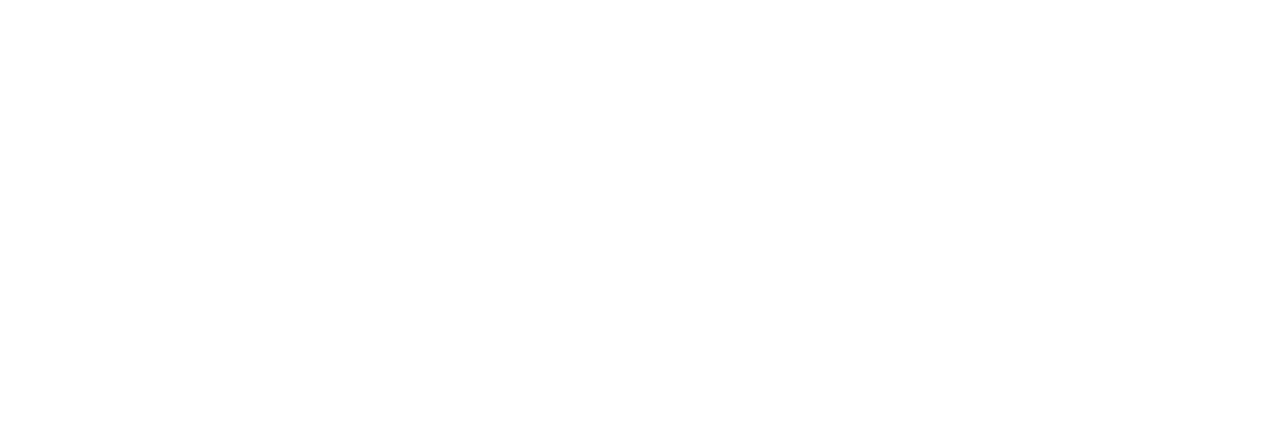
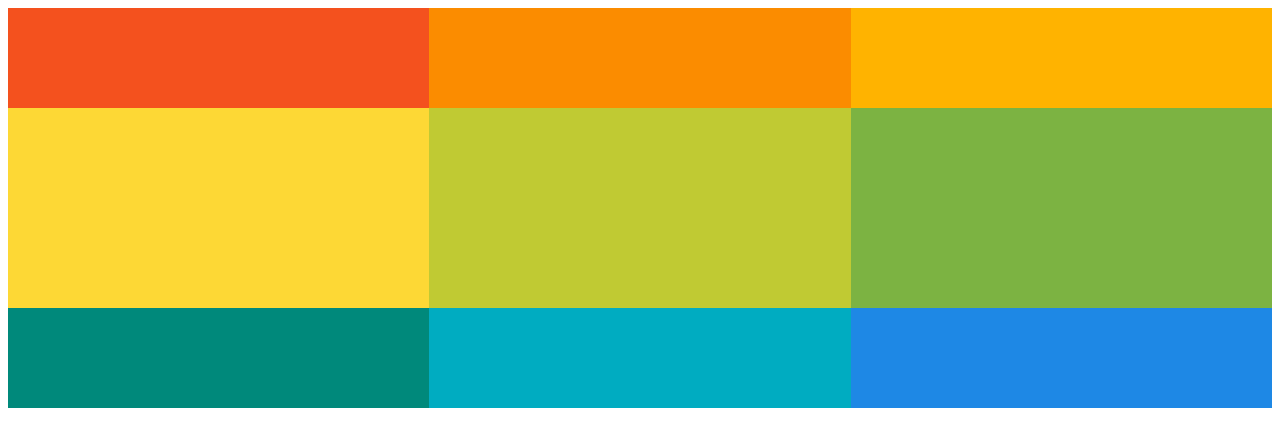
Before and after one commit to mequsaibaker/Udemy__Colt-Steele__The-HTML-and-CSS-Bootcamp, a plain HTML site: page 23-Grid-1__css-grid-pt1-ex/my-solution/index.html in a window 1280 px wide. Drawn offline with Linux system fonts and the light colour scheme.

Commit message:
solving ex23

```diff
--- a/23-Grid-1__css-grid-pt1-ex/my-solution/index.html
+++ b/23-Grid-1__css-grid-pt1-ex/my-solution/index.html
@@ -3,6 +3,7 @@
 <head>
     <meta charset="UTF-8">
     <meta name="viewport" content="width=device-width, initial-scale=1.0">
+    <link rel="stylesheet" href="styles.css">
     <title>Grid 1</title>
 </head>
 <body>
@@ -17,6 +18,5 @@
         <div class="thing" style="background-color: #00ACC1"></div>
         <div class="thing" style="background-color: #1E88E5"></div>
       </div>
-
 </body>
 </html>
--- a/23-Grid-1__css-grid-pt1-ex/my-solution/styles.css
+++ b/23-Grid-1__css-grid-pt1-ex/my-solution/styles.css
@@ -4,3 +4,9 @@ Style the container to create:
   - 3 columns, all evenly sized
   - 3 rows (100 pixels, 200px, and 100px)
 */
+
+.container {
+    display: grid;
+    grid-template-columns: 1fr 1fr 1fr;
+    grid-template-rows: 100px 200px 100px;
+}
```
